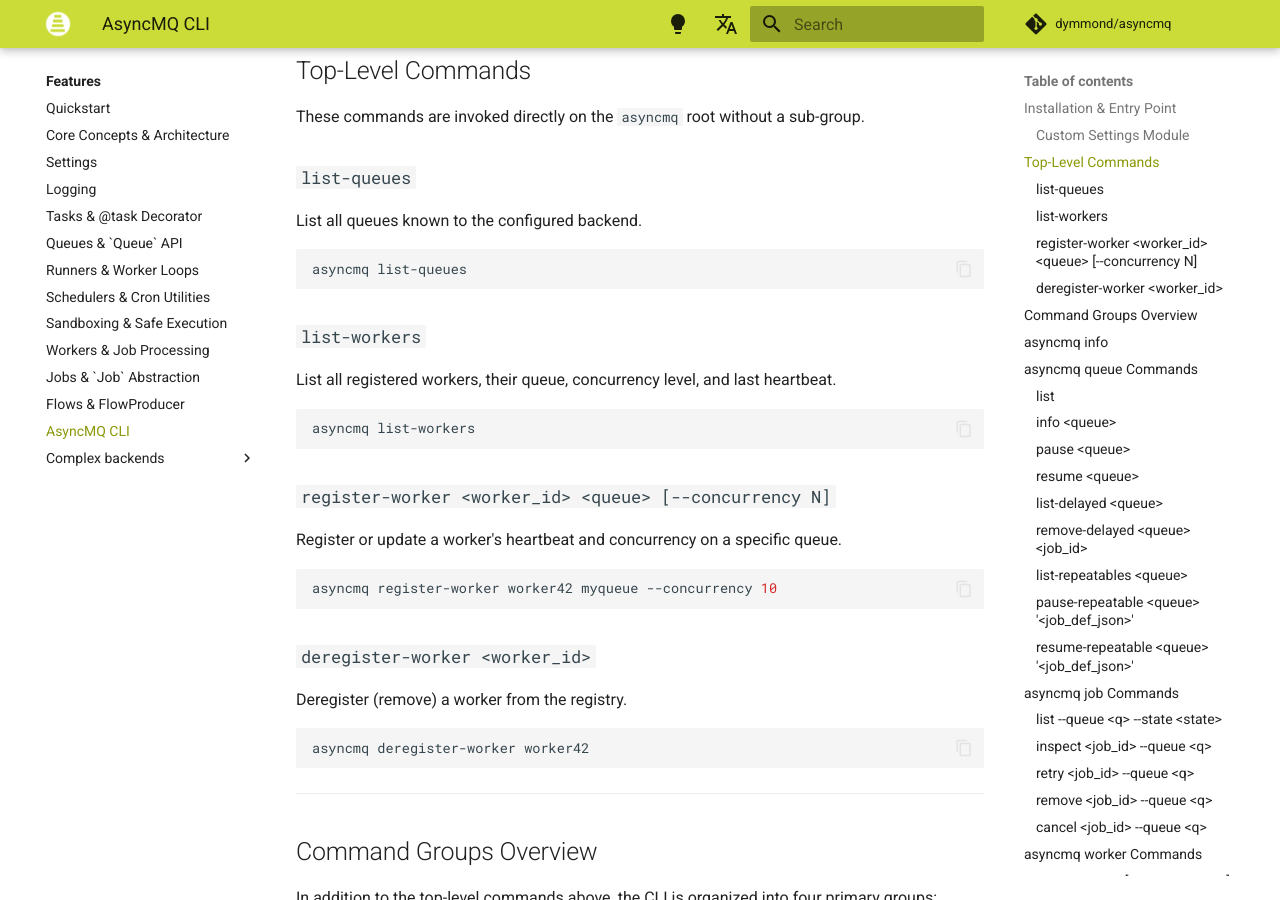
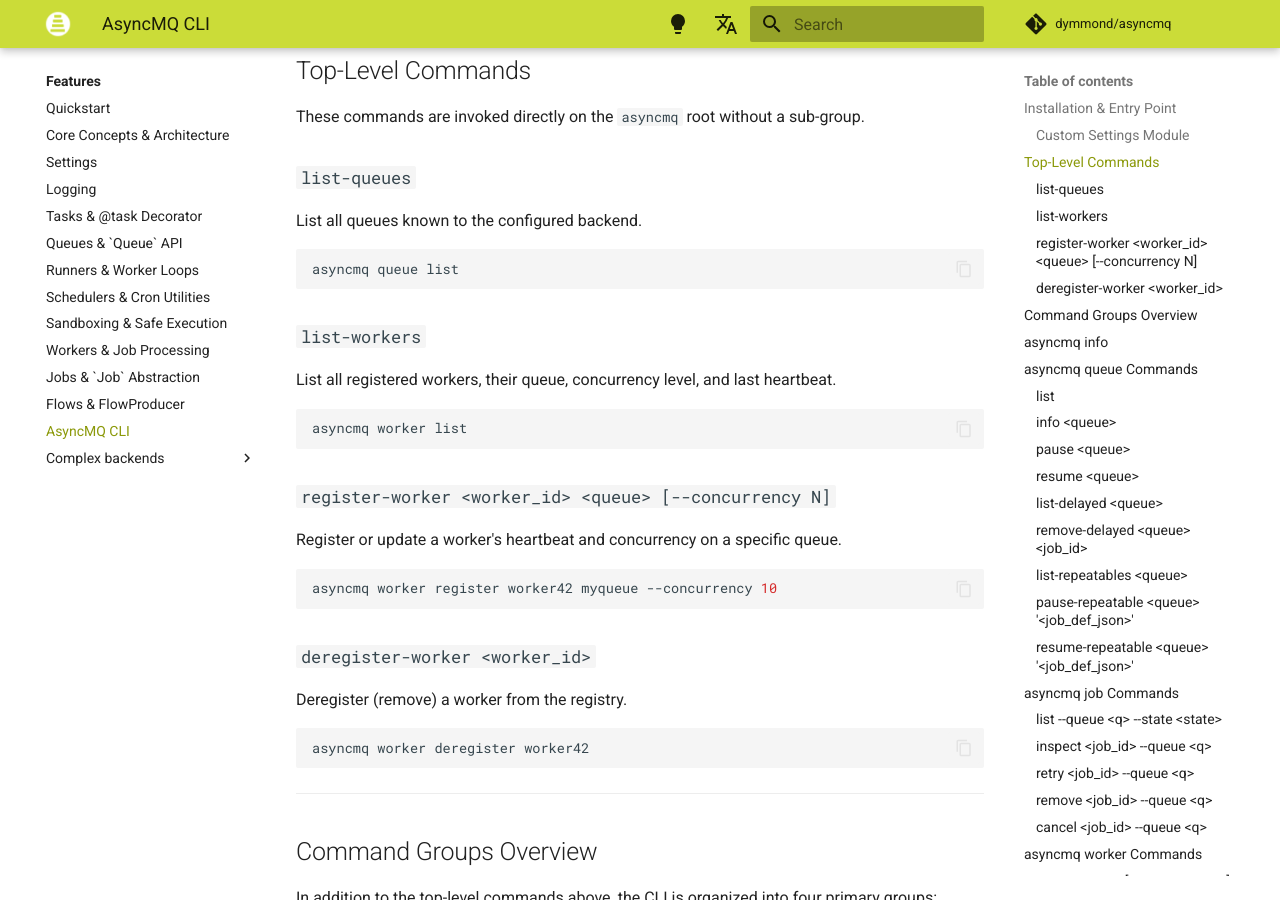
Before and after one commit to dymmond/asyncmq, an MkDocs documentation site: the page built from docs/features/cli.md, in a window 1280 px wide and 900 px high, scrolled down 1154 px. Built offline with MkDocs 1.6.1 and Material for MkDocs 9.7.7, drawn with Linux system fonts in a browser that asks for light colours; comment, search, counter and statistics services are not loaded; some of the changed text lies outside the part shown.

Commit message:
Update docs

````diff
--- a/docs/features/cli.md
+++ b/docs/features/cli.md
@@ -55,7 +55,7 @@ These commands are invoked directly on the `asyncmq` root without a sub-group.
 List all queues known to the configured backend.
 
 ```bash
-asyncmq list-queues
+asyncmq queue list
 ```
 
 ### `list-workers`
@@ -63,7 +63,7 @@ asyncmq list-queues
 List all registered workers, their queue, concurrency level, and last heartbeat.
 
 ```bash
-asyncmq list-workers
+asyncmq worker list
 ```
 
 ### `register-worker <worker_id> <queue> [--concurrency N]`
@@ -71,7 +71,7 @@ asyncmq list-workers
 Register or update a worker's heartbeat and concurrency on a specific queue.
 
 ```bash
-asyncmq register-worker worker42 myqueue --concurrency 10
+asyncmq worker register worker42 myqueue --concurrency 10
 ```
 
 ### `deregister-worker <worker_id>`
@@ -79,7 +79,7 @@ asyncmq register-worker worker42 myqueue --concurrency 10
 Deregister (remove) a worker from the registry.
 
 ```bash
-asyncmq deregister-worker worker42
+asyncmq worker deregister worker42
 ```
 
 ---
@@ -267,25 +267,25 @@ asyncmq worker start emails --concurrency 3
 * List all queues:
 
 ```bash
-asyncmq list-queues
+asyncmq queue list
 ```
 
 * Register a new worker heartbeat:
 
 ```bash
-asyncmq register-worker worker42 emails --concurrency 3
+asyncmq worker register worker42 emails --concurrency 3
 ```
 
 * List workers:
 
 ```bash
-asyncmq list-workers
+asyncmq worker list
 ```
 
 * Deregister a worker:
 
 ```bash
-asyncmq deregister-worker worker42
+asyncmq worker deregister worker42
 ```
 
 * Pipe output through your own `jq` or `grep` to integrate AsyncMQ into shell scripts and dashboards!
````
